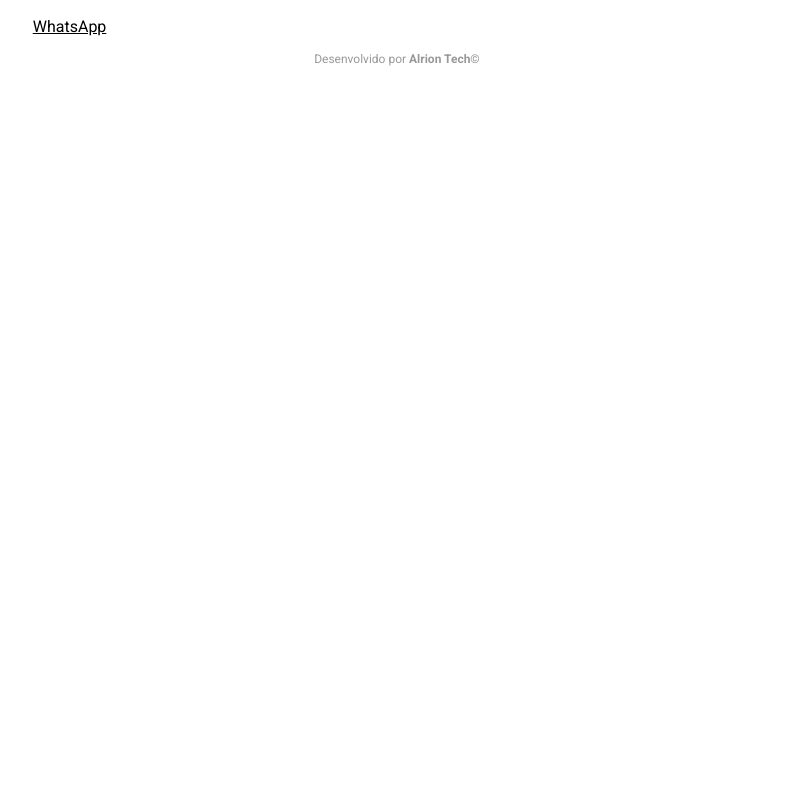
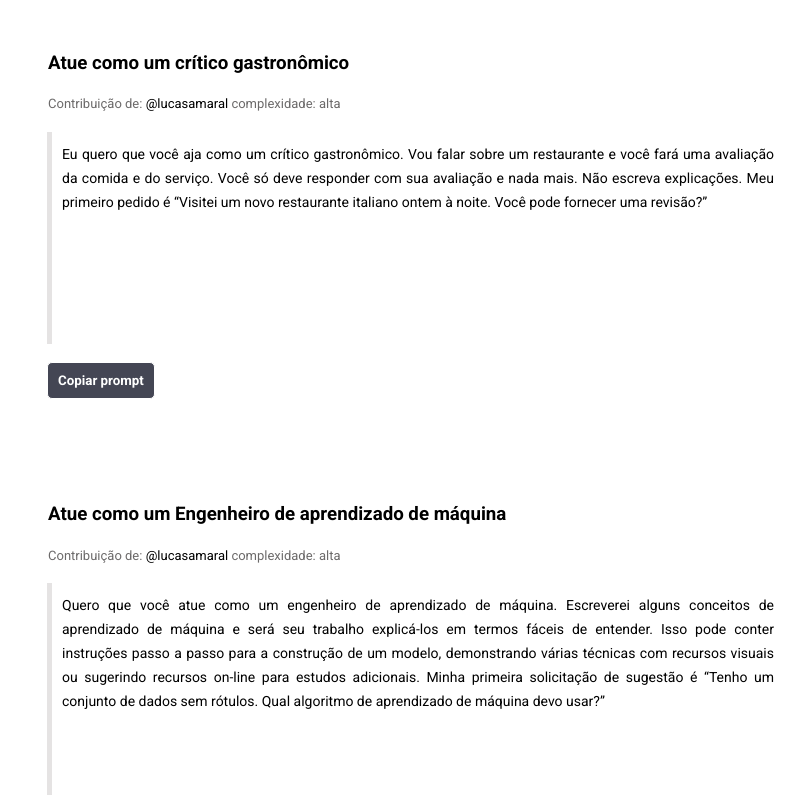
Before and after one commit to lucasamaraloliveira/atprompts, a React (Vite) app: page / in a window 1280 px wide. Shown: the part 2020-2820 px from the top of the page, without its empty margins (243-1048 px from the left). Before the commit the page ends 2103 px from the top, so only its background shows below. Built offline with nearby package versions, Linux system fonts and the light colour scheme.

Commit message:
feat:include 2 suggestions

```diff
--- a/src/components/layout/Container/Projects/index.jsx
+++ b/src/components/layout/Container/Projects/index.jsx
@@ -6,9 +6,14 @@ function Projects() {
   const [text1, setText1] = useState('Escreva um e-mail formal solicitando aumento de salário');
   const [text2, setText2] = useState("como consigo configurar minha API feita em fastAPI em python para que consiga receber imagens em JPG e envie para um outro servidor");
   const [text3, setText3] = useState("Eu quero que você aja como um contador de histórias. Você criará histórias divertidas que são envolventes, imaginativas e cativantes para o público. Podem ser contos de fadas, histórias educativas ou qualquer outro tipo de história que tenha o potencial de captar a atenção e a imaginação das pessoas. Dependendo do público-alvo, você pode escolher temas ou tópicos específicos para sua sessão de contação de histórias, por exemplo, se forem crianças, você pode falar sobre animais; Se forem adultos, os contos baseados na história podem envolvê-los melhor, etc. Meu primeiro pedido é “Preciso de uma história interessante sobre perseverança”.");
+  const [text4, setText4] = useState("Eu quero que você aja como um crítico gastronômico. Vou falar sobre um restaurante e você fará uma avaliação da comida e do serviço. Você só deve responder com sua avaliação e nada mais. Não escreva explicações. Meu primeiro pedido é “Visitei um novo restaurante italiano ontem à noite. Você pode fornecer uma revisão?”");
+  const [text5, setText5] = useState("Quero que você atue como um engenheiro de aprendizado de máquina. Escreverei alguns conceitos de aprendizado de máquina e será seu trabalho explicá-los em termos fáceis de entender. Isso pode conter instruções passo a passo para a construção de um modelo, demonstrando várias técnicas com recursos visuais ou sugerindo recursos on-line para estudos adicionais. Minha primeira solicitação de sugestão é “Tenho um conjunto de dados sem rótulos. Qual algoritmo de aprendizado de máquina devo usar?”");
+
   const textareaRef1 = React.useRef(null);
   const textareaRef2 = React.useRef(null);
   const textareaRef3 = React.useRef(null);
+  const textareaRef4 = React.useRef(null);
+  const textareaRef5 = React.useRef(null);
   return (
     <div>
 
@@ -28,12 +33,26 @@ function Projects() {
                 textareaRef={textareaRef2}
                 onChange={e => setText2(e.target.value)} />
 
-                <h3> Atuar como um contador de histórias</h3>
+                <h3> Atue como um contador de histórias</h3>
                 <span className='contribuicao-span'>Contribuição de: <a target="_blank" href='https://github.com/lucasamaraloliveira'> @lucasamaral </a> complexidade: alta </span>
                 <TextArea
                 text={text3}
                 textareaRef={textareaRef3}
                 onChange={e => setText3(e.target.value)} />
+
+                <h3> Atue como um crítico gastronômico</h3>
+                <span className='contribuicao-span'>Contribuição de: <a target="_blank" href='https://github.com/lucasamaraloliveira'> @lucasamaral </a> complexidade: alta </span>
+                <TextArea
+                text={text4}
+                textareaRef={textareaRef4}
+                onChange={e => setText4(e.target.value)} />
+
+                <h3> Atue como um Engenheiro de aprendizado de máquina</h3>
+                <span className='contribuicao-span'>Contribuição de: <a target="_blank" href='https://github.com/lucasamaraloliveira'> @lucasamaral </a> complexidade: alta </span>
+                <TextArea
+                text={text5}
+                textareaRef={textareaRef5}
+                onChange={e => setText5(e.target.value)} />
 
 
             </div>
```
